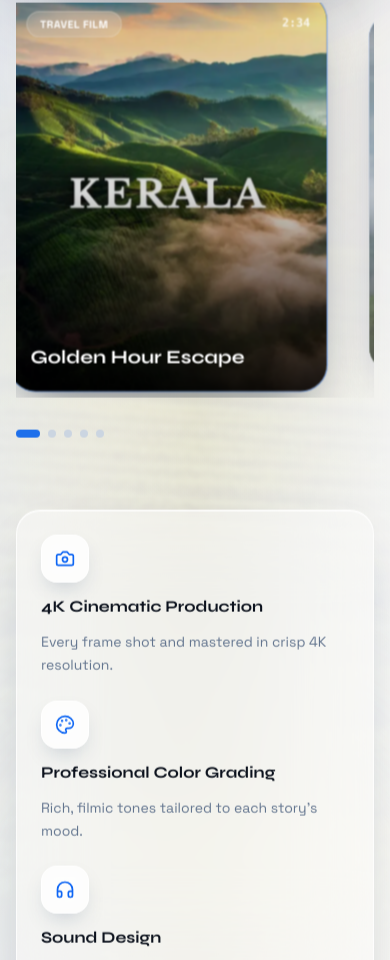
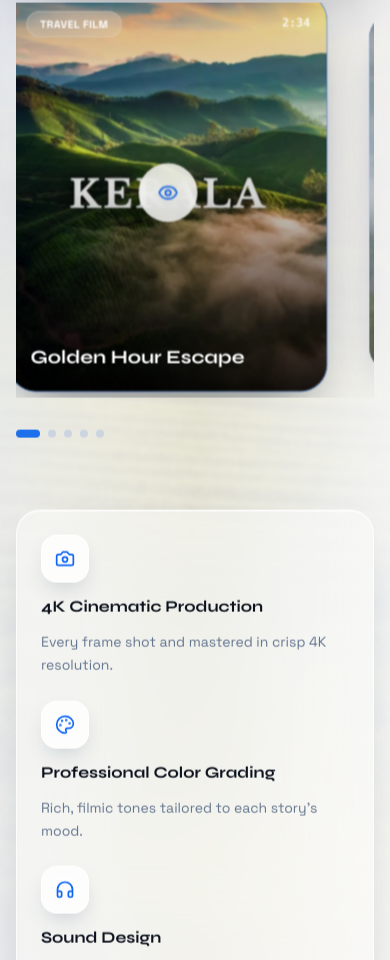
Before and after one commit to nikhilpaharia96-lang/nikhil-paharia-portfolio-main, a React (Vite) app: page / in a window 390 px wide. Shown: the part 9837-10797 px from the top of the page. Built offline with nearby package versions, Linux system fonts and the light colour scheme.

Commit message:
Update button styles in ProjectCard component

```diff
--- a/src/components/video-showcase/ProjectCard.tsx
+++ b/src/components/video-showcase/ProjectCard.tsx
@@ -114,7 +114,7 @@ export default function ProjectCard({ project, variant, distance, index, onSelec
                 type="button"
                 onClick={onSelect}
                 aria-label={`Bring "${project.title}" to focus`}
-                className="interactive w-14 h-14 rounded-full bg-white/90 backdrop-blur flex items-center justify-center shadow-lg opacity-0 group-hover:opacity-100 scale-90 group-hover:scale-100 transition-all duration-400 focus-visible:opacity-100 focus-visible:scale-100 focus-visible:outline-none focus-visible:ring-4 focus-visible:ring-primary/40"
+                className="interactive w-14 h-14 rounded-full bg-white/90 backdrop-blur flex items-center justify-center shadow-lg opacity-90 scale-100 md:opacity-0 md:group-hover:opacity-100 md:scale-90 md:group-hover:scale-100 transition-all duration-400 focus-visible:opacity-100 focus-visible:scale-100 focus-visible:outline-none focus-visible:ring-4 focus-visible:ring-primary/40"
               >
                 <Eye className="w-5 h-5 text-primary" aria-hidden="true" />
               </button>
```
